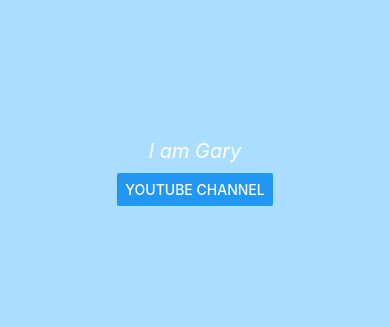
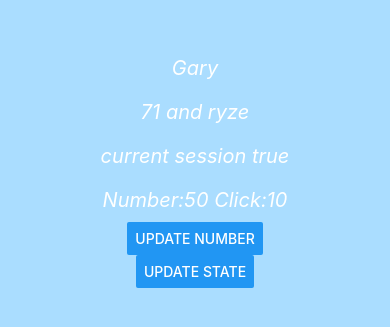
Before and after one commit to hsinloong711/LearningApp, a React Native app: screen / in a window 390 px wide. Shown: the part 255-582 px from the top of the page. Built offline with nearby package versions, Linux system fonts and the light colour scheme.

Commit message:
State Hooks

```diff
--- a/App.js
+++ b/App.js
@@ -1,26 +1,39 @@
-/**
- * Sample React Native App
- * https://github.com/facebook/react-native
- *
- * @format
- * @flow strict-local
- */
-
-import React from 'react';
+import React, {useState} from 'react';
 import {StyleSheet, Text, View, Button, Linking} from 'react-native';
 
 const App = () => {
+  const [name, setName] = useState('Gary');
+  const [session, setSession] = useState({number: 71, title: 'ryze'});
+  const [current, setCurrent] = useState(true);
+  const [counter, setCounter] = useState(10);
+
+  const onClickHandler = () => {
+    setName('I am Gary');
+    setSession({
+      number: 711,
+      title: 'Vladimir',
+    });
+    setCurrent(false);
+  };
+
+  const onClickHandler1 = () => {
+    setCounter(counter + 1);
+  };
+
   return (
     <View style={styles.body}>
-      <Text style={styles.text}>I am Gary</Text>
-      <Button
-        title="Youtube Channel"
-        onPress={() => {
-          Linking.openURL(
-            'https://www.youtube.com/watch?v=ANdSdIlgsEw&t=2426s&ab_channel=ProgrammingwithMash',
-          );
-        }}
-      />
+      <Text style={styles.text}>{name}</Text>
+      <Text style={styles.text}>
+        {session.number} and {session.title}
+      </Text>
+      <Text style={styles.text}>
+        {current ? 'current session true' : 'next session false'}
+      </Text>
+      <Text style={styles.text}>
+        Number:{counter * 5} Click:{counter}
+      </Text>
+      <Button title="Update Number" onPress={onClickHandler1} />
+      <Button title="Update State" onPress={onClickHandler} />
     </View>
   );
 };
```
